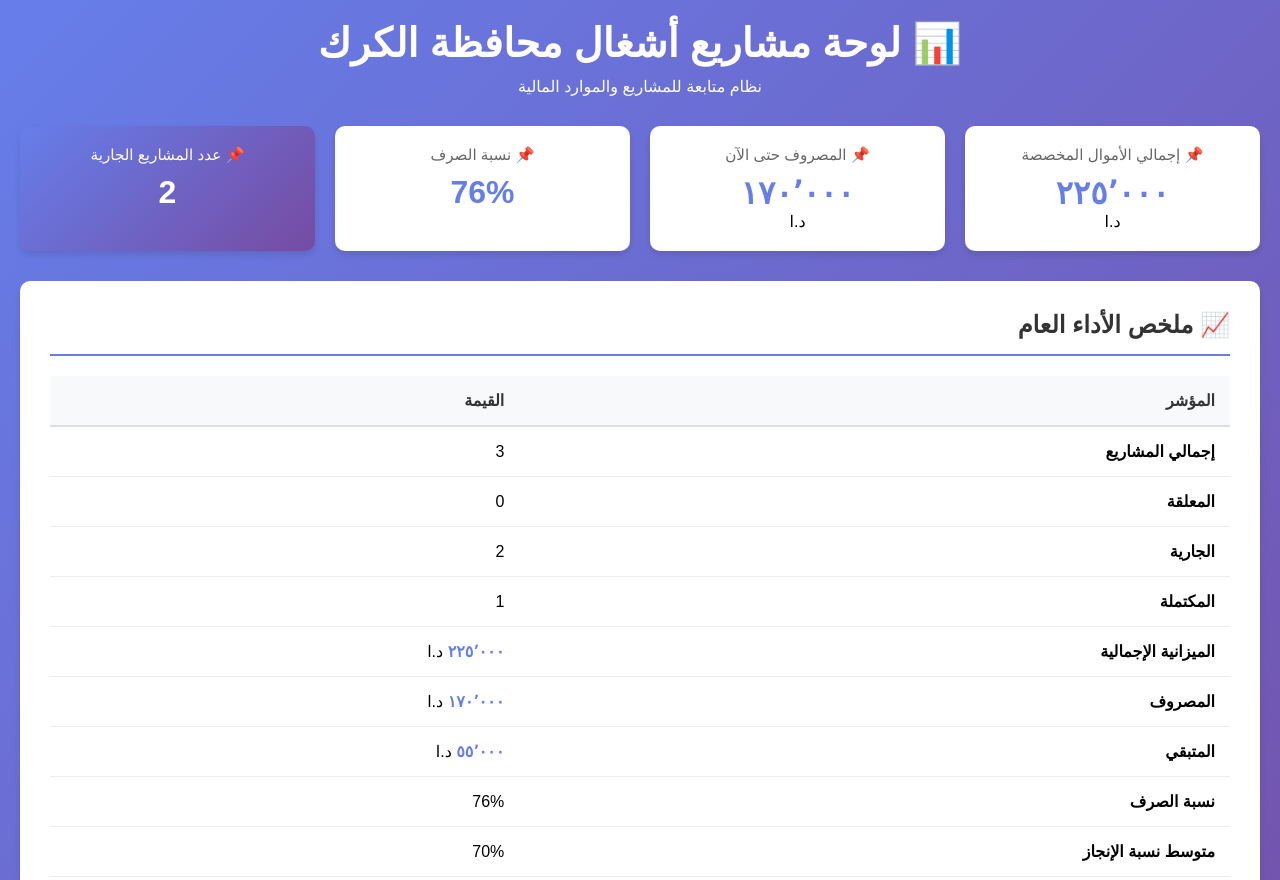
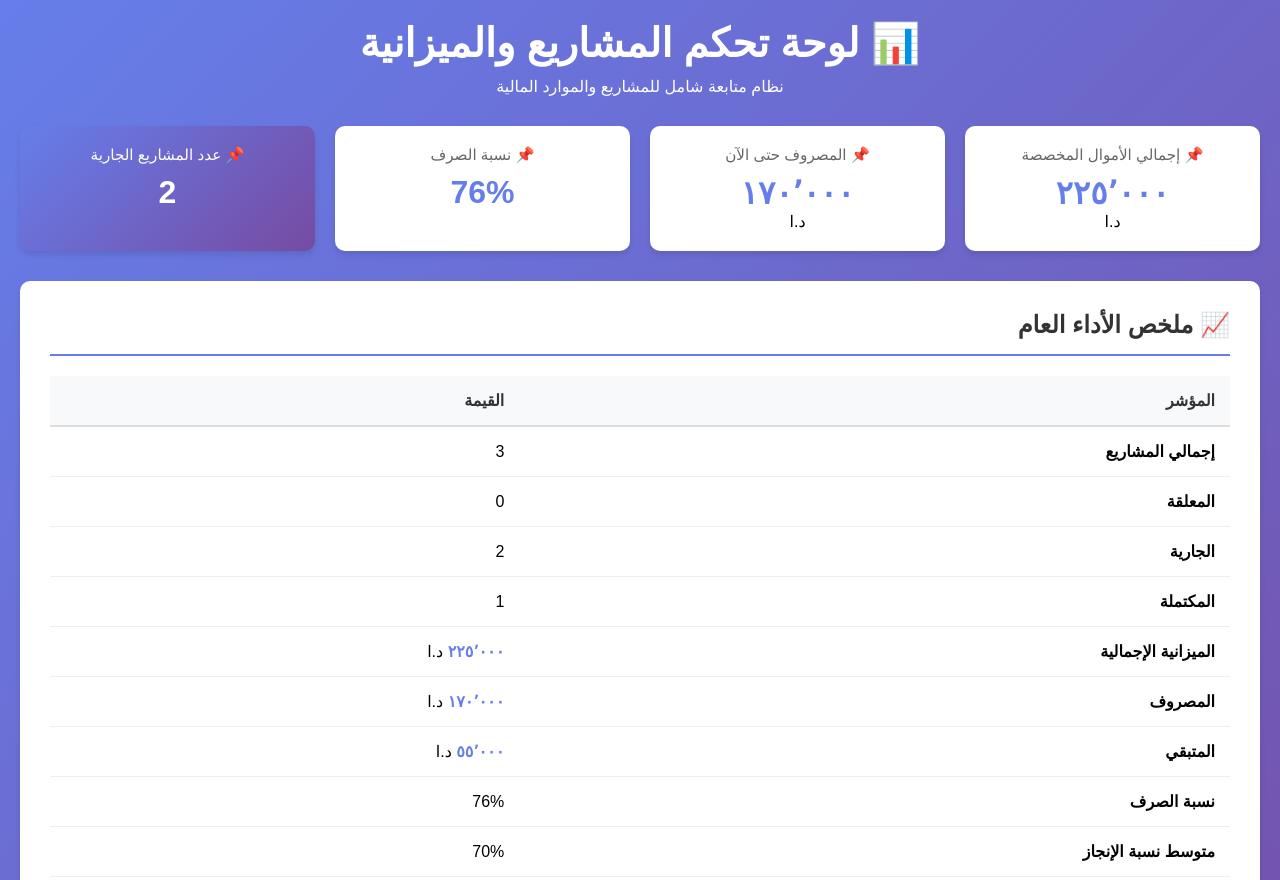
Before and after one commit to fatimaqatawneh-byte/project-dashboard, a plain HTML site: page index.html in a window 1280 px wide. Shown: the top 880 px of the page. Drawn offline with Linux system fonts and the light colour scheme.

```diff
--- a/index.html
+++ b/index.html
@@ -204,8 +204,8 @@
 <body>
     <div class="container">
         <header>
-            <h1>📊 لوحة مشاريع أشغال محافظة الكرك</h1>
-            <p>نظام متابعة للمشاريع والموارد المالية</p>
+            <h1>📊 لوحة تحكم المشاريع والميزانية</h1>
+            <p>نظام متابعة شامل للمشاريع والموارد المالية</p>
         </header>
 
         <div id="content">
```
